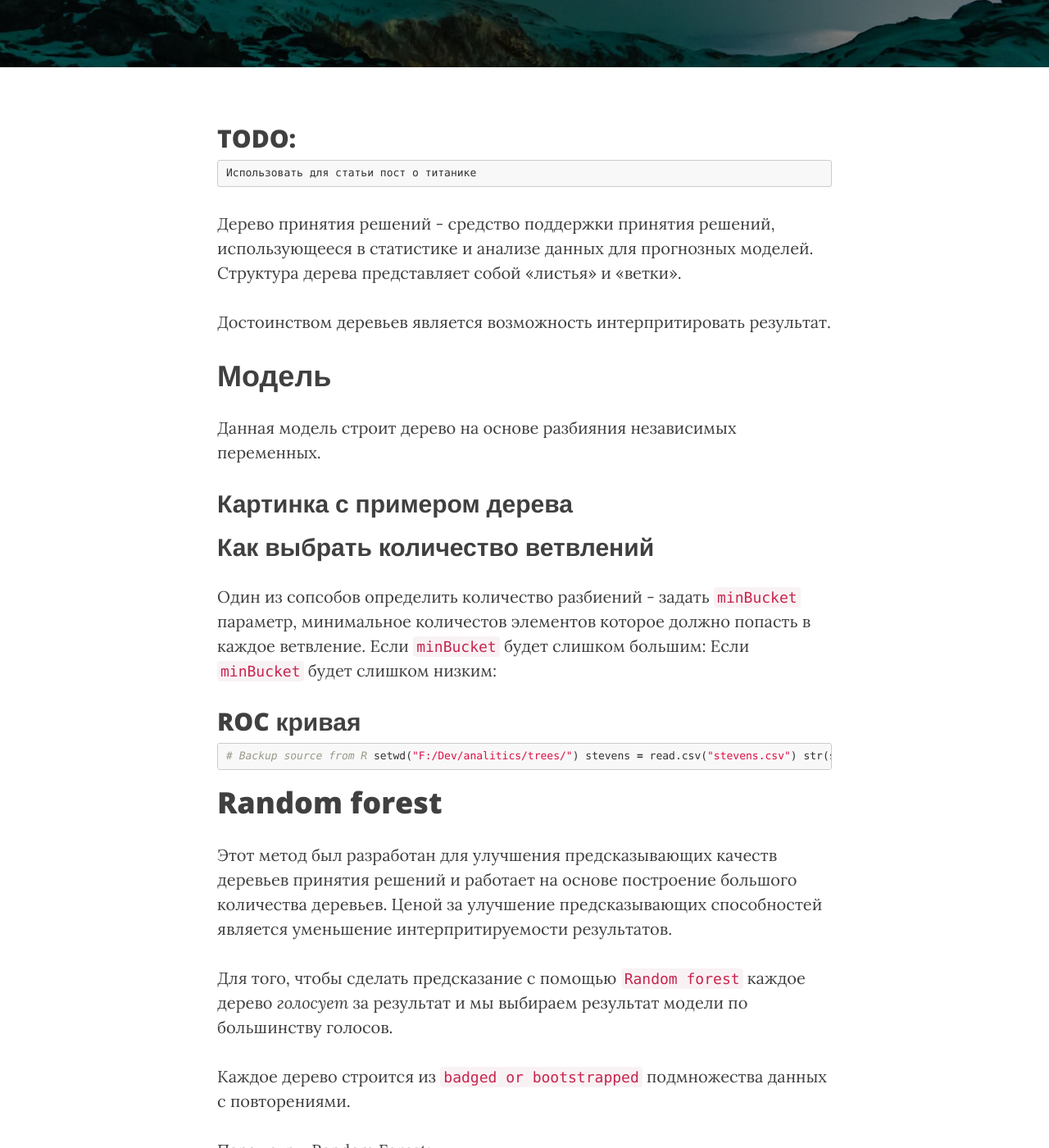
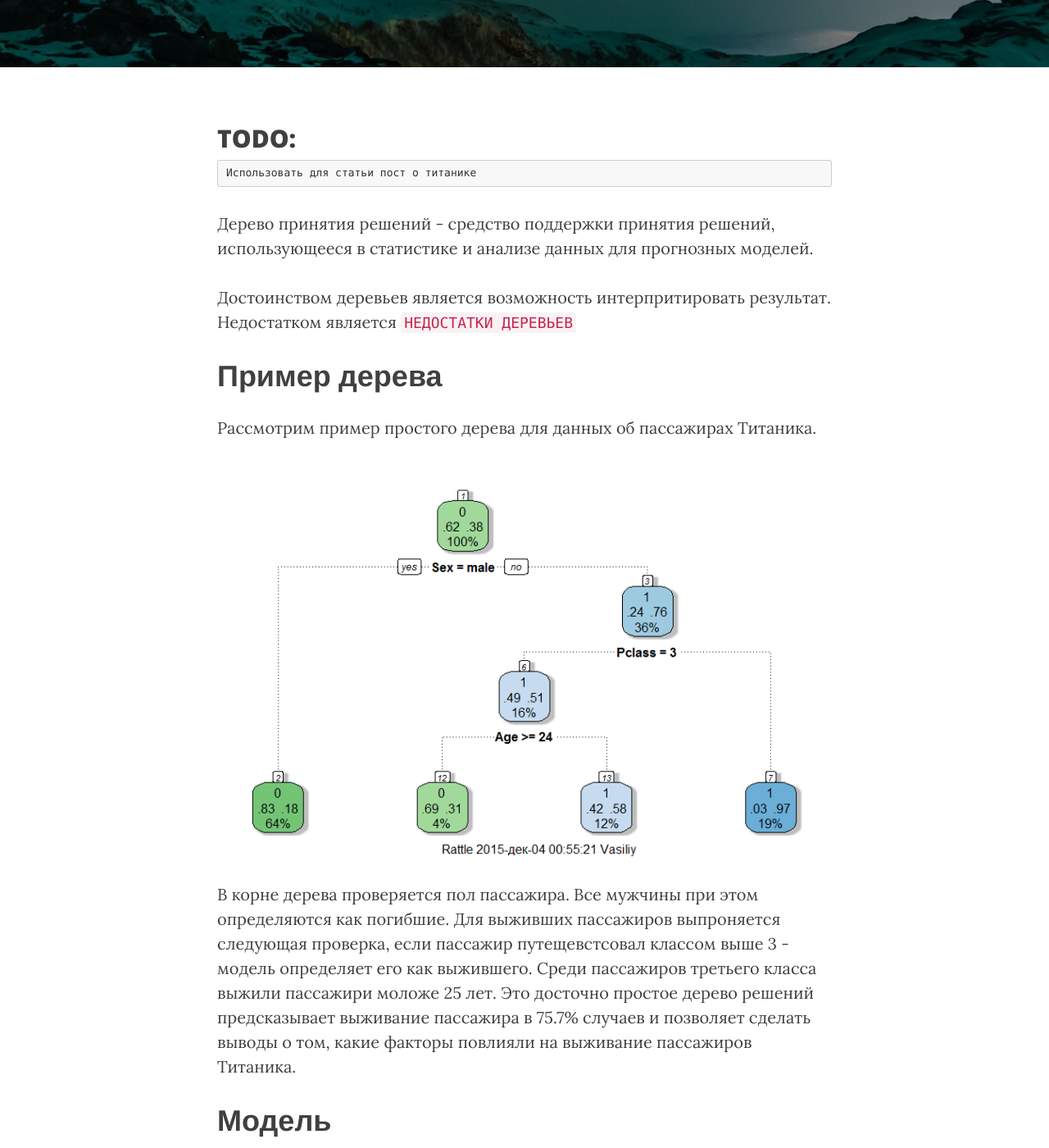
Before and after one commit to rmalkevy/re9ulus.github.io, a Jekyll site: the page built from _posts/2015-11-10-trees_in_r.markdown, in a window 1280 px wide and 1400 px high, scrolled down 391 px. Shown: the whole window at 82% size. Built offline with Jekyll 4.4.1, drawn with Linux system fonts in a browser that asks for light colours; nearby versions of some CDN libraries; some of the changed text lies outside the part shown.

Commit message:
Update trees article, add tree example and change code snippets to titanic data

````diff
--- a/_posts/2015-11-10-trees_in_r.markdown
+++ b/_posts/2015-11-10-trees_in_r.markdown
@@ -11,64 +11,80 @@
 Использовать для статьи пост о титанике
 ```
 
-Дерево принятия решений - средство поддержки принятия решений, использующееся в статистике и анализе данных для прогнозных моделей. Структура дерева представляет собой «листья» и «ветки».
+Дерево принятия решений - средство поддержки принятия решений, использующееся в статистике и анализе данных для прогнозных моделей.
 
 Достоинством деревьев является возможность интерпритировать результат.
+Недостатком является `НЕДОСТАТКИ ДЕРЕВЬЕВ`
+
+#Пример дерева
+
+Рассмотрим пример простого дерева для данных об пассажирах Титаника.
+
+<p class="center">
+    <img src="/assets/trees/tree_example.png" alt="Tree example" class='center-block'>
+</p>
+
+В корне дерева проверяется пол пассажира. Все мужчины при этом определяются как погибшие.
+Для выживших пассажиров выпроняется следующая проверка, если пассажир путещевстсовал классом выше 3 - модель определяет его как выжившего.
+Среди пассажиров третьего класса выжили пассажири моложе 25 лет. Это досточно простое дерево решений предсказывает выживание пассажира в 75.7% случаев и позволяет сделать выводы о том, какие факторы повлияли на выживание пассажиров Титаника.
 
 #Модель
+
 Данная модель строит дерево на основе разбияния независимых переменных.
 
-##Картинка с примером дерева
-
-##Как выбрать количество ветвлений
-Один из сопсобов определить количество разбиений - задать `minBucket` параметр, минимальное количестов элементов которое должно попасть в каждое ветвление.
+Один из сопсобов определить количество разбиений задать `minBucket` параметр, минимальное количестов элементов которое должно попасть в каждое ветвление.
 Если `minBucket` будет слишком большим:
 Если `minBucket` будет слишком низким:
 
-##ROC кривая
 
 {% highlight R %}
-# Backup source from R
 setwd("F:/Dev/analitics/trees/")
-stevens = read.csv("stevens.csv")
+titanic = read.csv("titanic.csv")
 
-str(stevens)
+str(titanic)
 set.seed(3000)
 
 library(caTools)
-split = sample.split(stevens$Revers, SplitRatio = 0.7)
-Train = subset(stevens, split == TRUE)
-Test = subset(stevens, split == FALSE)
+split = sample.split(titanic$Survived, SplitRatio = 0.7)
+Train = subset(titanic, split == TRUE)
+Test = subset(titanic, split == FALSE)
 
-#  Installing package
+#  Установка и загрузка пакетов
 install.packages("rpart")
 install.packages("rpart.plot")
 library(rpart)
 library(rpart.plot)
 
-#  Building model
-StevensTree = rpart(Reverse ~ Circuit + Issue + Petitioner + Respondent +
-                      LowerCourt + Unconst, data = Train, method = "class",
+# Строим модель
+TitanicTree = rpart(Survived ~ Pclass + Sex + Age + SibSp + Parch + Fare,
+                    data = Train, method = "class",
                     control=rpart.control(minbucket = 25))
 
-#  Plot tree
-prp(StevensTree)
+# Изображение дерева
+prp(TitanicTree)
 
-# Predicitons
-PredictCART = predict(StevensTree, newdata = Test, type="class")
+# Предсказания
+PredictCART = predict(TitanicTree, newdata = Test, type="class")
 
-# Compute accurasy
-table(Test$Reverse, PredictCART)
+# Определяем точность
+table(Test$Survived, PredictCART)
+{% endhighlight %}
 
+##Как выбрать количество ветвлений
+
+##ROC кривая
+
+{% highlight R %}
 # Plot ROC curve
 library(ROCR)
-PredictROC = predict(StevensTree, newdata = Test)
-pref = prediction(PredictROC[,2], Test$Reverse)
+PredictROC = predict(TitanicTree, newdata = Test)
+pref = prediction(PredictROC[,2], Test$Survived)
 perf = performance(pref, "tpr", "fpr")
 plot(perf)
 {% endhighlight %}
 
 #Random forest
+
 Этот метод был разработан для улучшения предсказывающих качеств деревьев принятия решений и работает на основе построение большого количества деревьев.
 Ценой за улучшение предсказывающих способностей является уменьшение интерпритируемости результатов.
 
````
Also changed, not shown: other parts of _posts/2015-11-10-trees_in_r.markdown (+9 -5 lines), assets/trees/tree_example.png (added).
